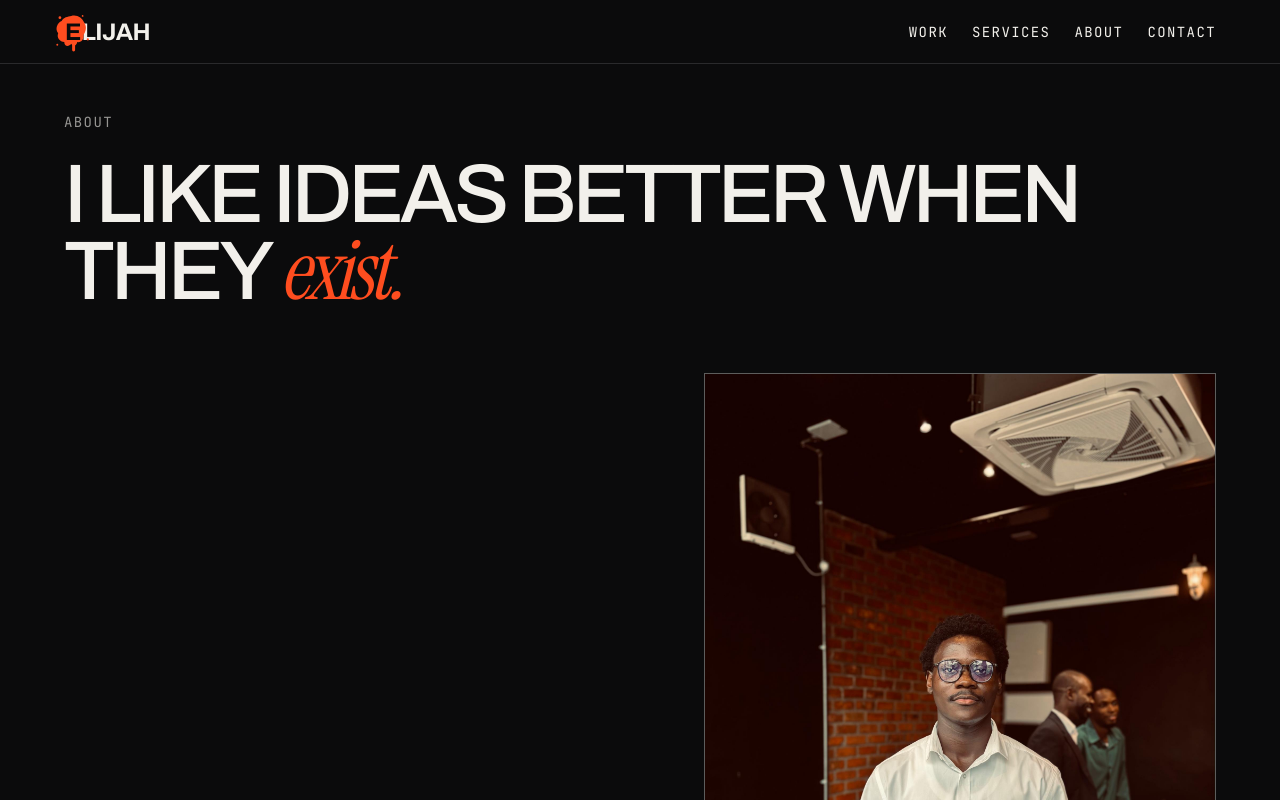
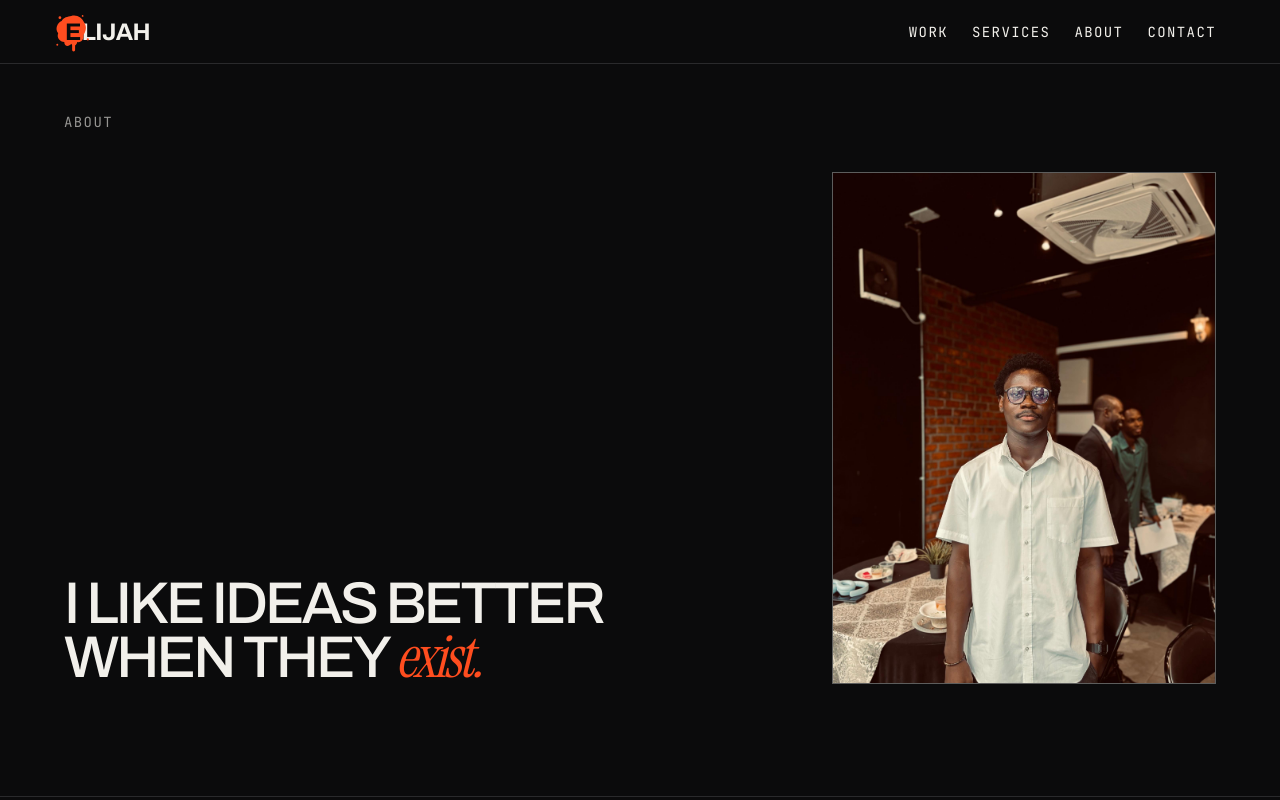
Before and after one commit to JamalOpeyemi/portfolio, a Next.js app: page /about in a window 1280 px wide. Shown: the top 800 px of the page. Built offline with nearby package versions, Linux system fonts and the light colour scheme.

Commit message:
About: side-by-side intro, trimmed tools

```diff
--- a/app/about/page.tsx
+++ b/app/about/page.tsx
@@ -12,32 +12,31 @@ const toolGroups = [
   { label: "Design", tools: ["Figma", "Framer"] },
   { label: "Development", tools: ["Next.js", "React", "Tailwind CSS"] },
   { label: "AI workflows", tools: ["ChatGPT", "Claude"] },
-  { label: "Build & ship", tools: ["VS Code", "Git", "GitHub", "Vercel"] },
 ];
 
 export default function AboutPage() {
   return (
     <main>
-      {/* Introduction */}
+      {/* Introduction: headline and portrait side by side */}
       <section className="px-6 pb-20 pt-12 md:px-16 md:pb-28">
         <p className="font-mono text-sm uppercase tracking-widest text-foreground/60">
           About
         </p>
-        <h1 className="mt-6 text-[10vw] font-medium uppercase leading-[0.92] tracking-tighter md:text-[6.5vw]">
-          I like ideas better when they{" "}
-          <span className="font-serif font-normal normal-case italic text-accent">
-            exist.
-          </span>
-        </h1>
 
-        {/* Bigger portrait: right-aligned on desktop */}
-        <div className="mt-14 md:mt-16 md:flex md:justify-end">
-          <RevealBlock className="relative aspect-[3/4] w-full max-w-md overflow-hidden border border-foreground/30 bg-[#1c1c1e] md:max-w-lg">
+        <div className="mt-6 grid gap-10 md:mt-10 md:grid-cols-[3fr_2fr] md:items-end md:gap-12">
+          <h1 className="text-[10vw] font-medium uppercase leading-[0.92] tracking-tighter md:text-[4.6vw]">
+            I like ideas better when they{" "}
+            <span className="font-serif font-normal normal-case italic text-accent">
+              exist.
+            </span>
+          </h1>
+
+          <RevealBlock className="relative aspect-[3/4] w-full max-w-sm overflow-hidden border border-foreground/30 bg-[#1c1c1e] md:justify-self-end">
             <Image
               src="/portrait.jpg"
               alt="Portrait of Elijah Opeyemi"
               fill
-              sizes="(min-width: 768px) 512px, 100vw"
+              sizes="(min-width: 768px) 384px, 100vw"
               className="object-cover"
               priority
             />
```
